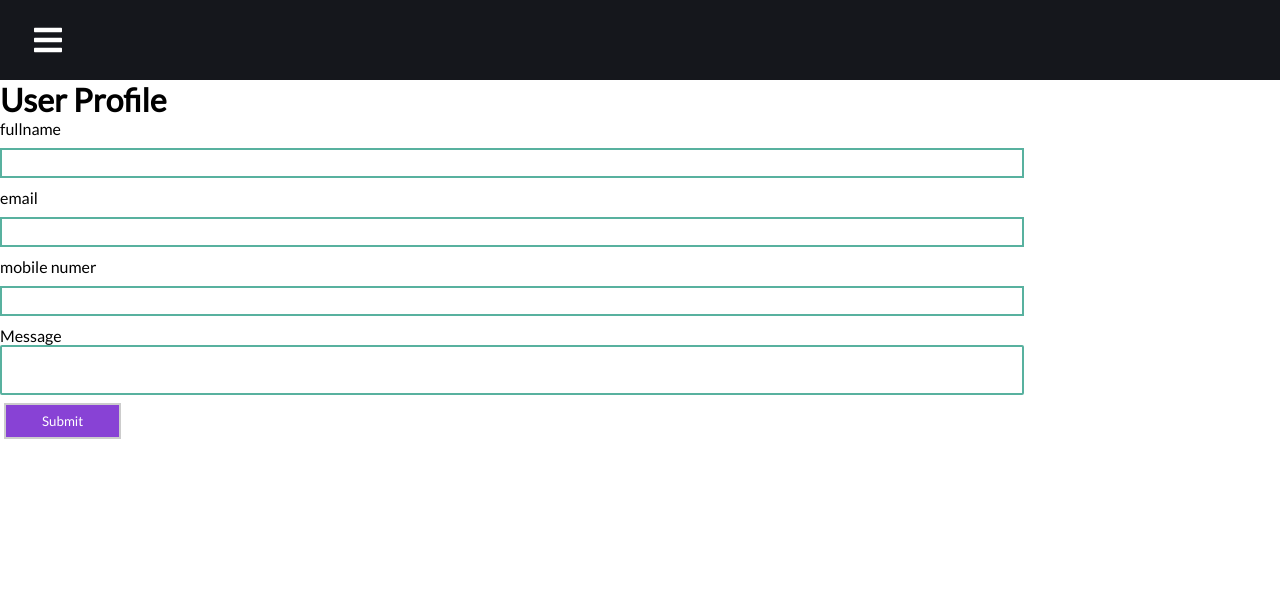
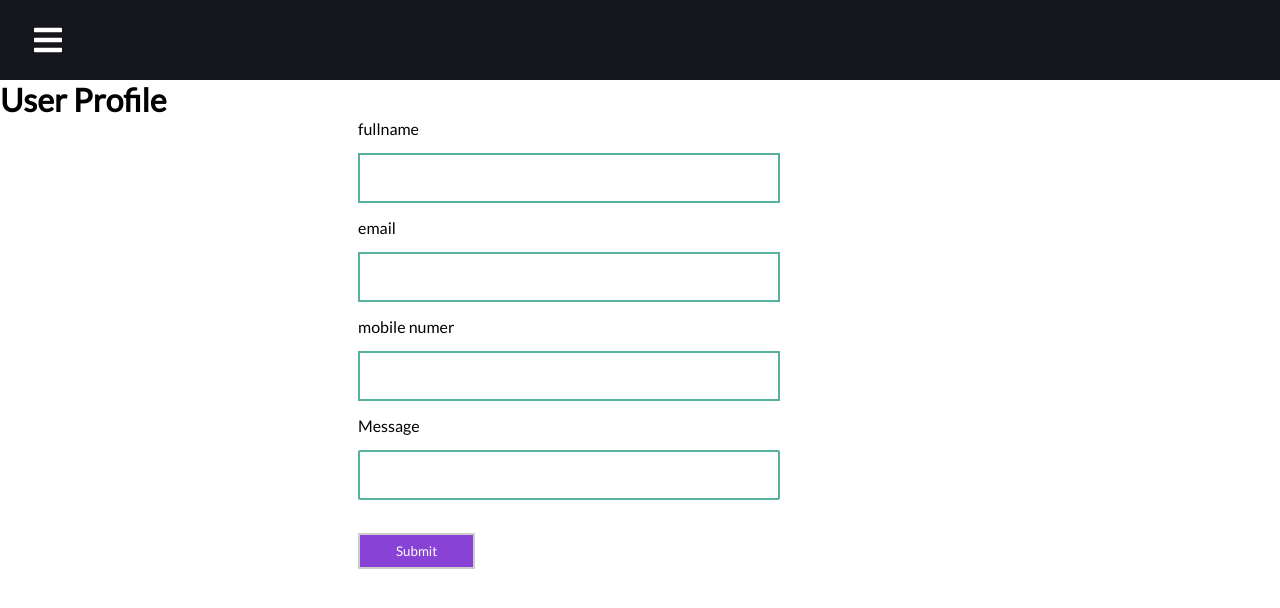
Before and after one commit to vikash2206/React-Dashboard, a React (Create React App) app: page /form in a window 1280 px wide. Shown: the top 608 px of the page. Built offline with nearby package versions, Linux system fonts and the light colour scheme.

Commit message:
Update Form.css

```diff
--- a/src/pages/Form.css
+++ b/src/pages/Form.css
@@ -1,20 +1,21 @@
 input[type=text], input[type=email] , input[type=number] {
-  width: 80%;
-  padding: 5px 22px;
-  margin: 10px 0px;
-  box-sizing: border-box;
-  border: 2px solid #58B19F;
+  width: 33%;
+    padding: 15px 22px;
+    margin: 15px 358px;
+    box-sizing: border-box;
+    border: 2px solid #58B19F;
 
 }
 
 textarea {
-  width: 80%;
+  width: 33%;
   height: 50px;
   padding: 15px 22px;
   box-sizing: border-box;
   border: 2px solid #58B19F;
   border-radius: 2px;
   resize: none;
+  margin: 15px 358px;
 }
 
 input[type=submit] {
@@ -24,7 +25,12 @@ input[type=submit] {
   padding: 8px 36px;
   text-decoration: none;
   border: 2px solid #ccc;
-  margin: 5px 4px;
+  margin: 15px 358px;
   cursor: pointer;
 
 }
+
+label{
+  margin: 15px 358px;
+
+}
```
